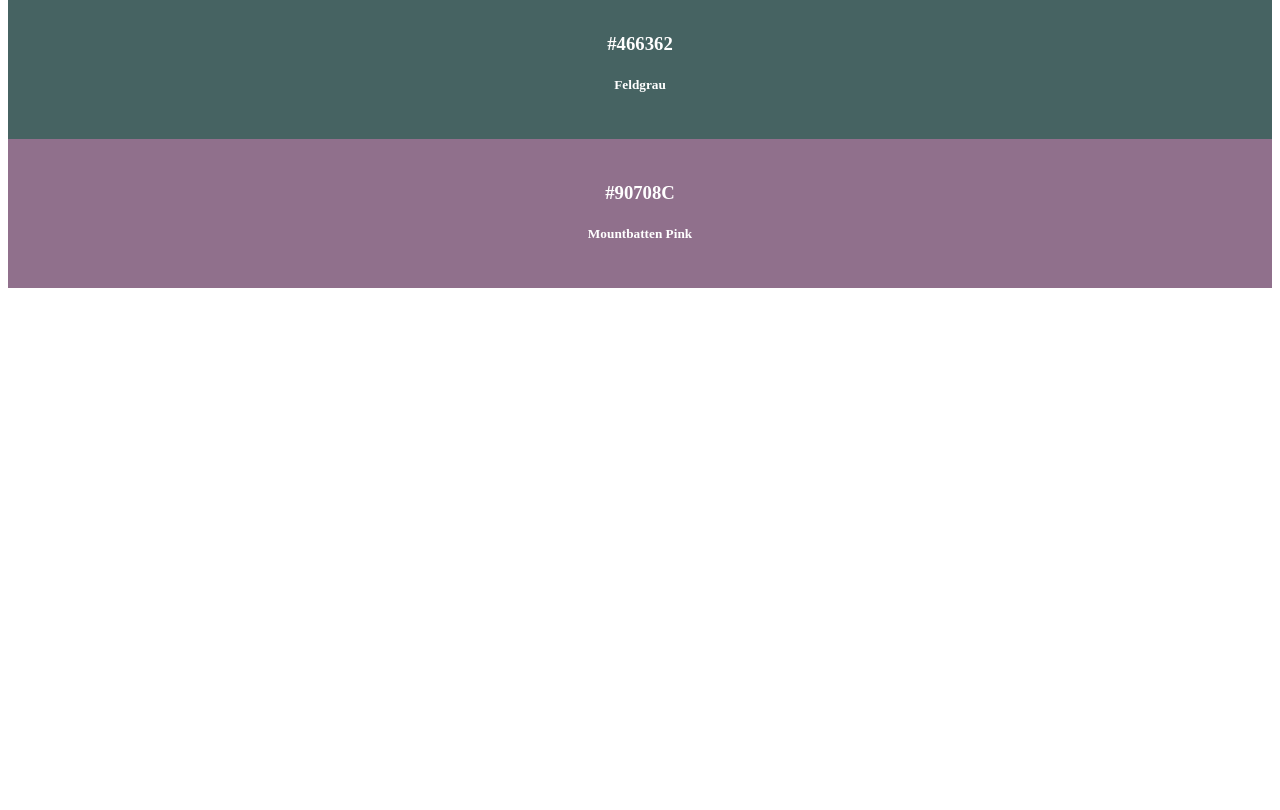
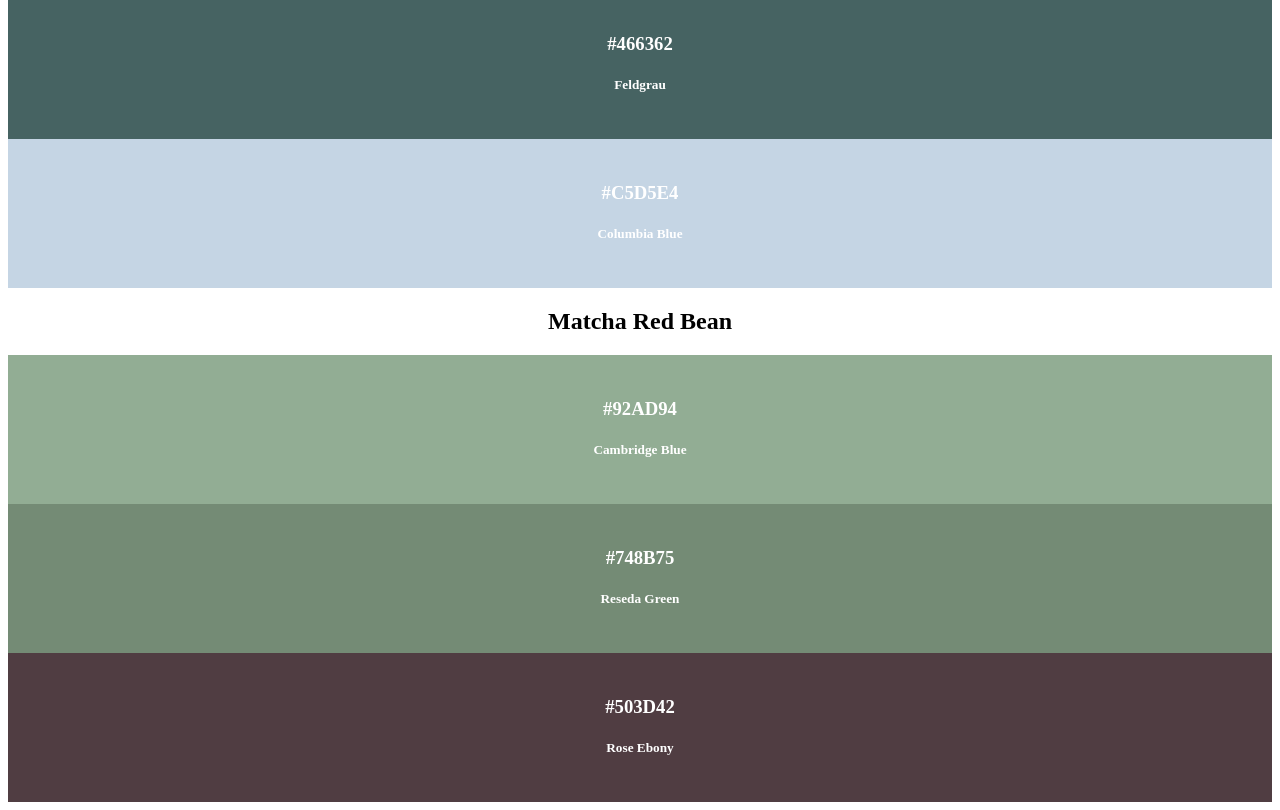
Before and after one commit to lybui123/lybui123.github.io, a plain HTML site: page exercises/color-palettes/index.html in a window 1280 px wide. Shown: the part 740-1550 px from the top of the page. Before the commit the page ends 1036 px from the top, so only its background shows below. Drawn offline with Linux system fonts and the light colour scheme.

Commit message:
color palette

```diff
--- a/exercises/color-palettes/css/style.css
+++ b/exercises/color-palettes/css/style.css
@@ -19,6 +19,10 @@
     background-color: #90708C;
     padding: 24px;
 }
+
+#nature {
+    text-align: center;
+}
 #coyote {
     text-align: center;
     color: white;
@@ -31,3 +35,31 @@
     color: white;
     padding: 24px;
 }
+#columbia-blue {
+    text-align: center;
+    color: white;
+    background-color: #C5D5E4;
+    padding: 24px;
+}
+
+#matcha-red-bean {
+    text-align: center;
+}
+#cambridge-blue {
+    text-align: center;
+    color: white;
+    background-color: #92AD94;
+    padding: 24px;
+}
+#reseda-green {
+    text-align: center;
+    color: white;
+    background-color: #748B75;
+    padding: 24px;
+}
+#rose-ebony {
+    text-align: center;
+    color: white;
+    background-color: #503D42;
+    padding: 24px;
+}
--- a/exercises/color-palettes/index.html
+++ b/exercises/color-palettes/index.html
@@ -30,9 +30,23 @@
             <h3>#466362</h3>
             <h5>Feldgrau</h5>
         </div>
-        <div id="mountbatten-pink">
-            <h3>#90708C</h3>
-            <h5>Mountbatten Pink</h5>
+        <div id="columbia-blue">
+            <h3>#C5D5E4</h3>
+            <h5>Columbia Blue</h5>
+        </div>
+
+        <h2 id="matcha-red-bean">Matcha Red Bean</h2>
+        <div id="cambridge-blue">
+            <h3>#92AD94</h3>
+            <h5>Cambridge Blue</h5>
+        </div>
+        <div id="reseda-green">
+            <h3>#748B75</h3>
+            <h5>Reseda Green</h5>
+        </div>
+        <div id="rose-ebony">
+            <h3>#503D42</h3>
+            <h5>Rose Ebony</h5>
         </div>
     </body>
 </html>
```
